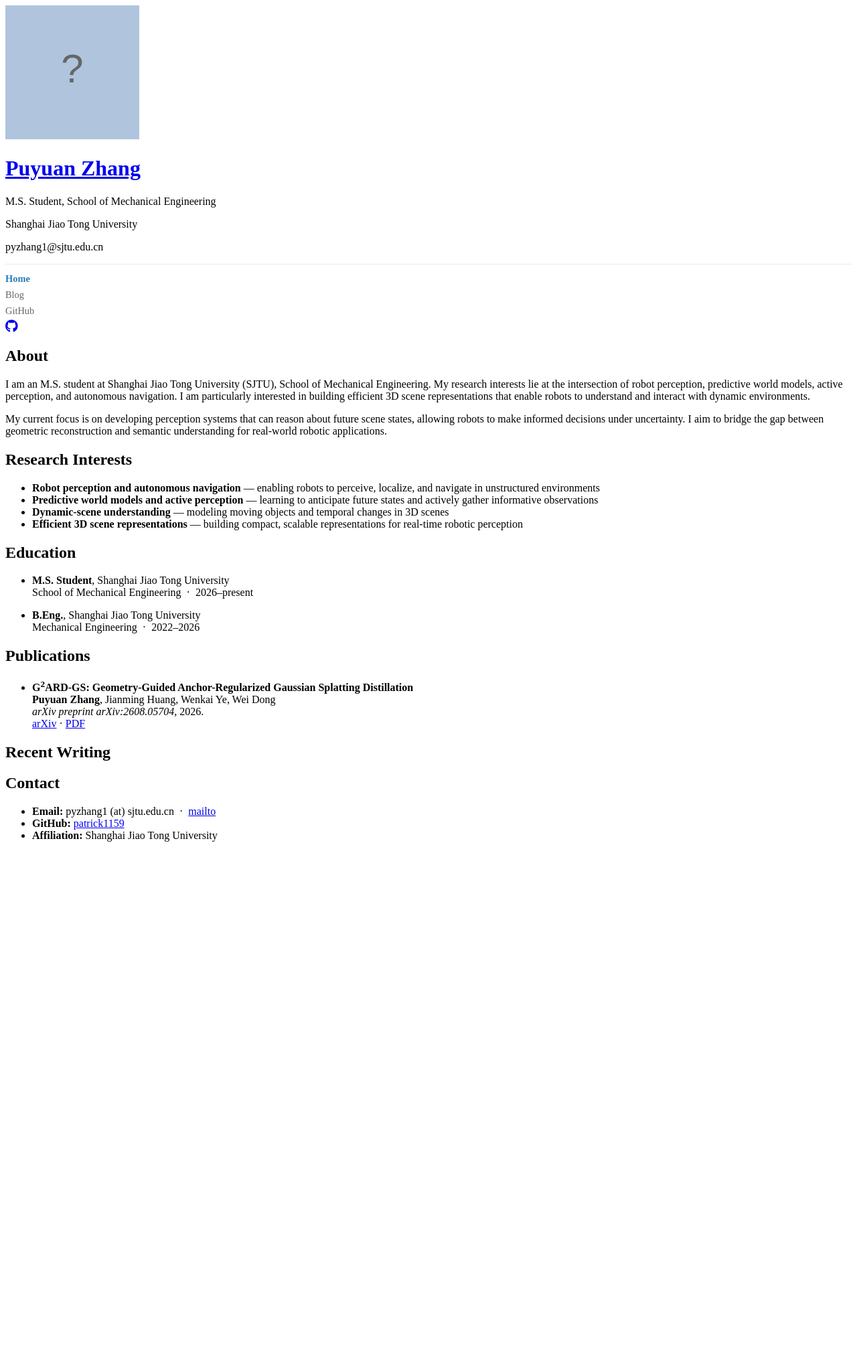
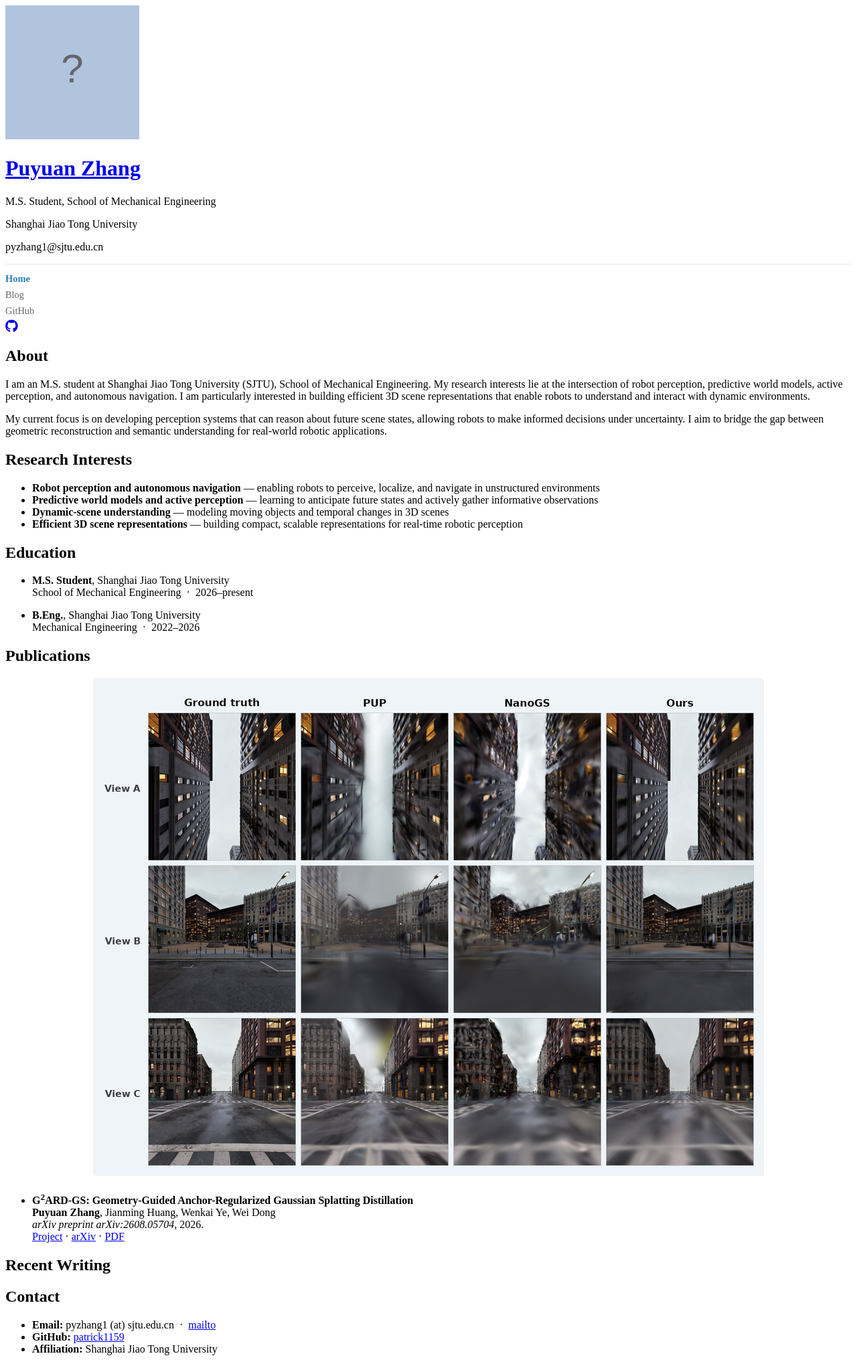
Before and after one commit to Patrick1159/patrick1159.github.io, a Jekyll site: the page built from index.md, in a window 1280 px wide. Shown: the whole page at 67% size. Built offline with Jekyll 4.4.1, drawn with Linux system fonts in a browser that asks for light colours; a style sheet for code colours, icons or effects is not loaded; before the commit the page ends 1273 px from its top, so only the background shows below that.

Commit message:
Add teaser figure to publication entry
Co-Authored-By: Claude <noreply@anthropic.com>

```diff
--- a/assets/css/custom.css
+++ b/assets/css/custom.css
@@ -273,6 +273,19 @@
   color: #267CB9;
 }
 
+/* ===== Publication Figure (Homepage) ===== */
+.pub-figure {
+  margin: 0.6em 0 1.2em;
+  text-align: center;
+}
+
+.pub-figure img {
+  max-width: 100%;
+  height: auto;
+  border: 1px solid #eee;
+  border-radius: 4px;
+}
+
 /* ===== Recent Writing (Homepage) ===== */
 .recent-writing {
   margin-top: 1.2em;
@@ -421,6 +434,11 @@
     border-top-color: #333;
   }
 
+  /* Publication figure */
+  .pub-figure img {
+    border-color: #333;
+  }
+
   /* Post footer */
   .post-footer {
     border-top-color: #333;
--- a/index.md
+++ b/index.md
@@ -26,10 +26,16 @@ My current focus is on developing perception systems that can reason about futur
 
 ## Publications
 
+<figure class="pub-figure">
+  <a href="https://patrick1159.github.io/gardGS-page/" target="_blank" rel="noopener">
+    <img src="{{ '/assets/img/gard-gs-teaser.png' | relative_url }}" alt="G²ARD-GS teaser" loading="lazy">
+  </a>
+</figure>
+
 - **G<sup>2</sup>ARD-GS: Geometry-Guided Anchor-Regularized Gaussian Splatting Distillation**
   **Puyuan Zhang**, Jianming Huang, Wenkai Ye, Wei Dong
   *arXiv preprint arXiv:2608.05704*, 2026.
-  [arXiv](https://arxiv.org/abs/2608.05704) · [PDF](https://arxiv.org/pdf/2608.05704)
+  [Project](https://patrick1159.github.io/gardGS-page/) · [arXiv](https://arxiv.org/abs/2608.05704) · [PDF](https://arxiv.org/pdf/2608.05704)
 
 ## Recent Writing
 
```
Also changed, not shown: assets/img/gard-gs-teaser.png (added).
